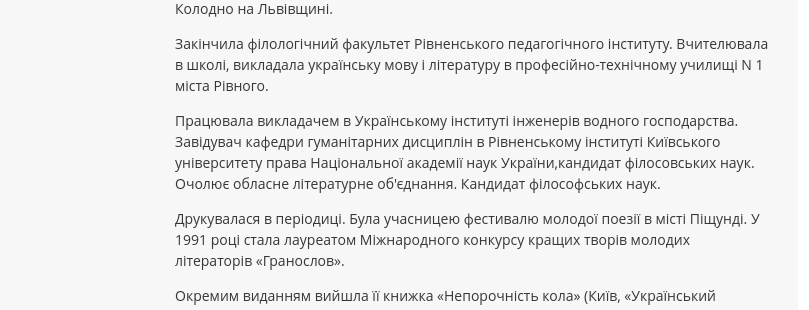
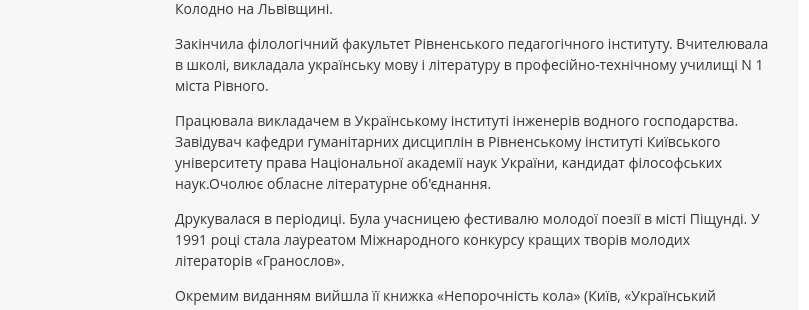
Before and after one commit to litrivne/Ukrainets, a plain HTML site: page biografia.html in a window 1280 px wide. Shown: the part 989-1299 px from the top of the page, 0-809 px from the left. Drawn offline with Linux system fonts and the light colour scheme; grey boxes are pictures that could not be loaded; a web font is replaced by a local one.

Commit message:
Add files via upload

```diff
--- a/biografia.html
+++ b/biografia.html
@@ -59,7 +59,7 @@
                <p>
                 Стефанія Ярославівна Українець народилася 11 червня 1960 року в селі Велике Колодно на Львівщині.
                 <p>Закінчила філологічний факультет Рівненського педагогічного інституту. Вчителювала в школі, викладала українську мову і літературу в професійно-технічному училищі N 1 міста Рівного.</p>
-                 <p>Працювала викладачем в Українському інституті інженерів водного господарства. Завідувач кафедри гуманітарних дисциплін в   Рівненському інституті Київського університету права Національної академії наук України,кандидат філосовських наук. Очолює обласне літературне об'єднання. Кандидат філософських наук.</p>
+                 <p>Працювала викладачем в Українському інституті інженерів водного господарства. Завідувач кафедри гуманітарних дисциплін в   Рівненському інституті Київського університету права Національної академії наук України, кандидат філософських наук.Очолює обласне літературне об'єднання. </p>
                   <p>Друкувалася в періодиці. Була учасницею фестивалю молодої поезії в місті Піщунді. У 1991 році стала лауреатом Міжнародного конкурсу кращих творів молодих літераторів «Гранослов».</p>
                   <p>Окремим виданням вийшла її книжка «Непорочність кола» (Київ, «Український письменник», 1992), до якої увійшли вірші та поема «Сповідь і покута Петра Калнишевського».
                 </p>
```
